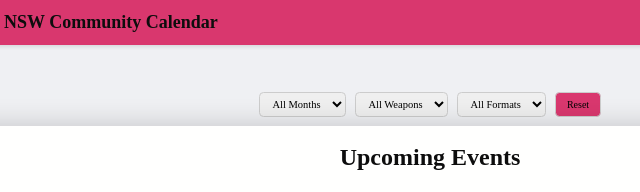
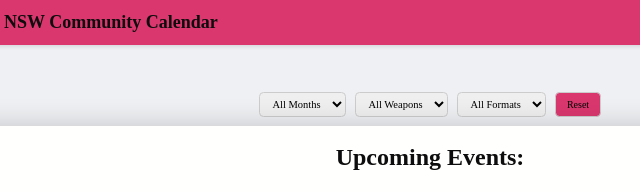
Before and after one commit to KayCeeGit/CommunityCalendar, a plain HTML site: page index.html in a window 1280 px wide. Shown: the top 192 px of the page, 210-850 px from the left. Drawn offline with Linux system fonts and the light colour scheme; a web font is replaced by a local one.

Commit message:
Update index.html

```diff
--- a/index.html
+++ b/index.html
@@ -56,7 +56,7 @@
 
         <!-- -------------------------------------------------- -->
     <div class="header">
-        <h1>Upcoming Events</h1>
+        <h1>Upcoming Events:</h1>
     <!-- EVENTS -->
 
     <div class="container">
```
